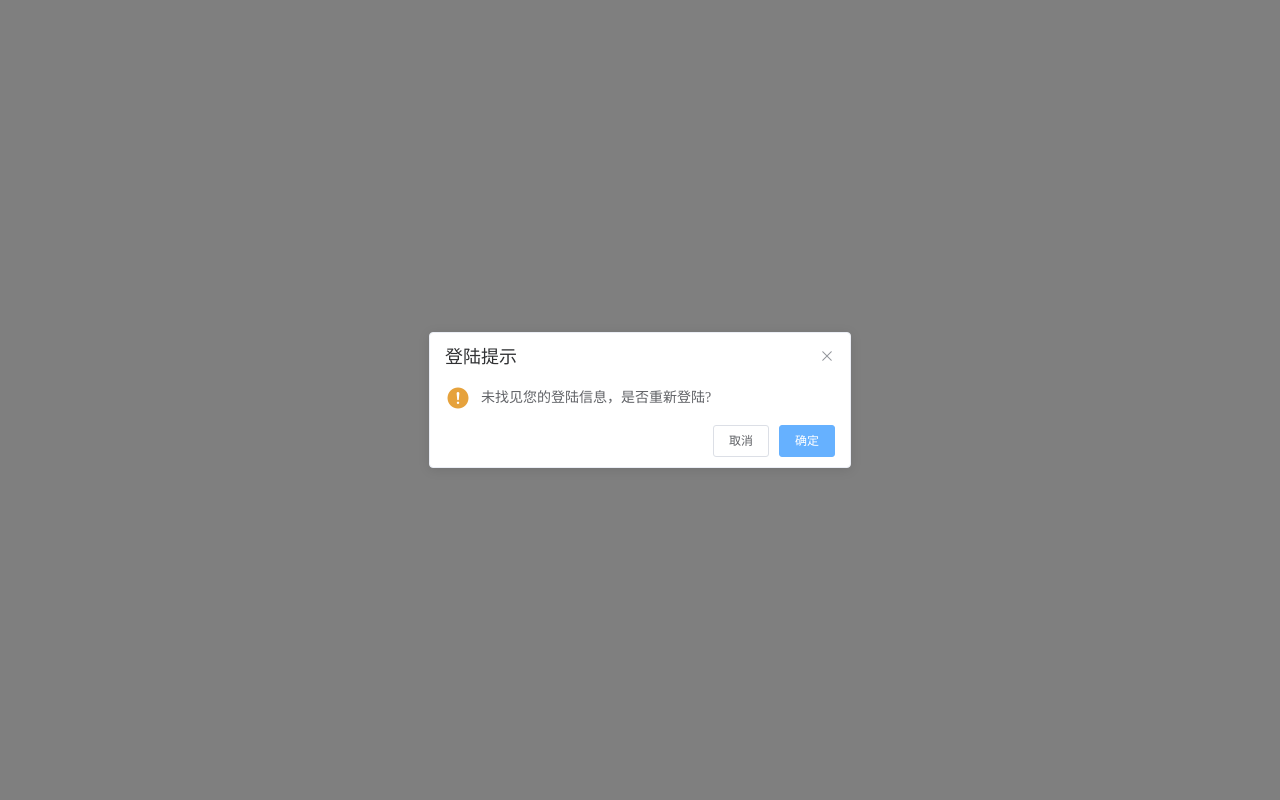
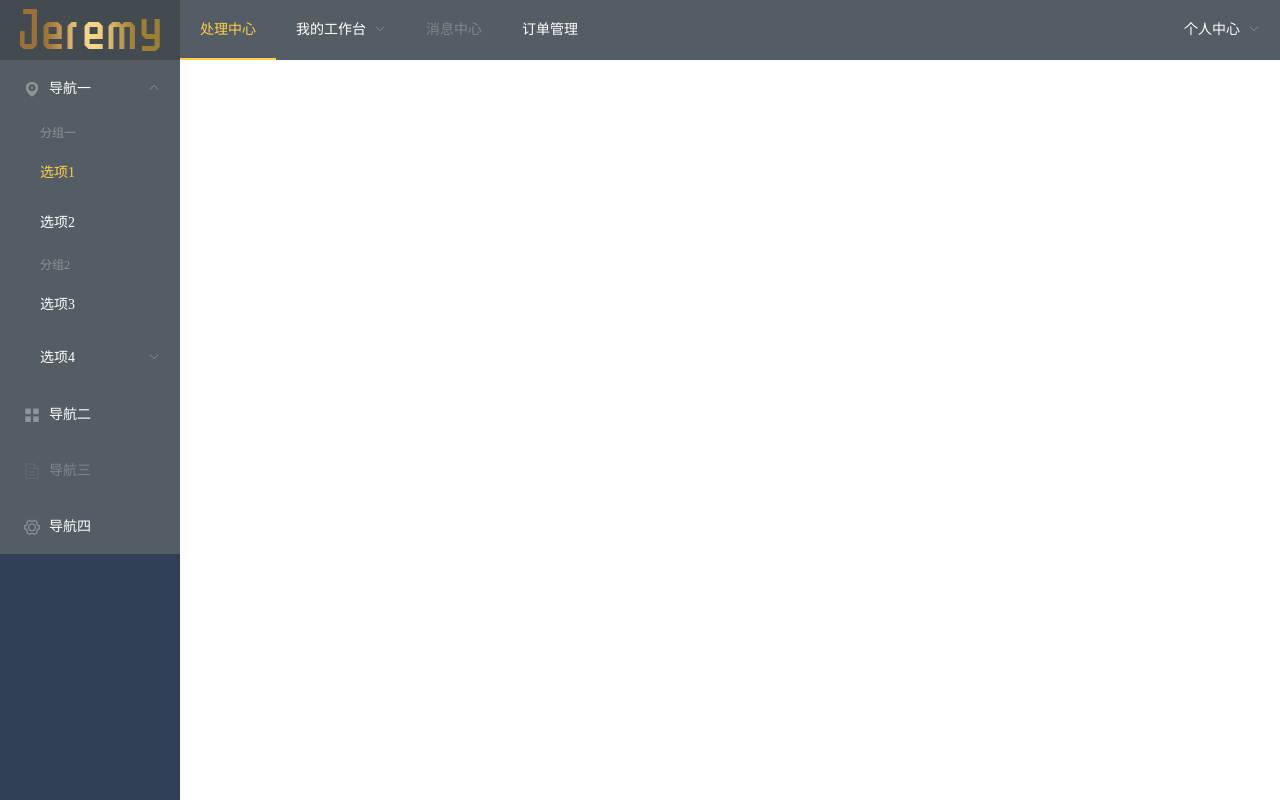
Before and after one commit to jeremy1559/jeremy-vue, a Vue app in the folder jeremy-vue/: page /index in a window 1280 px wide. Built offline with nearby package versions, Linux system fonts and the light colour scheme; what vue-resource would draw is missing.

Commit message:
添加 导航

```diff
--- /dev/null
+++ b/jeremy-vue/src/components/HeadNav.vue
@@ -0,0 +1,88 @@
+<template>
+  <div class="menu_page">
+    <el-menu
+      :default-active="activeIndex"
+      class="el-menu-demo"
+      mode="horizontal"
+      @select="handleSelect"
+      background-color="#545c64"
+      text-color="#fff"
+      active-text-color="#ffd04b"
+    >
+     <el-menu-item index="0">
+      <router-link to="/home"><img src="../assets/jeremy_log.png" width="140px" height="60px"></router-link>
+     </el-menu-item>
+      <el-menu-item index="1">处理中心</el-menu-item>
+      <el-submenu index="2">
+        <template slot="title">我的工作台</template>
+        <el-menu-item index="2-1">选项1</el-menu-item>
+        <el-menu-item index="2-2">选项2</el-menu-item>
+        <el-menu-item index="2-3">选项3</el-menu-item>
+        <el-submenu index="2-4">
+          <template slot="title">选项4</template>
+          <el-menu-item index="2-4-1">选项1</el-menu-item>
+          <el-menu-item index="2-4-2">选项2</el-menu-item>
+          <el-menu-item index="2-4-3">选项3</el-menu-item>
+        </el-submenu>
+      </el-submenu>
+      <el-menu-item index="3" disabled>消息中心</el-menu-item>
+      <el-menu-item index="4">订单管理</el-menu-item>
+      <el-submenu index="5" style="float: right;" >
+        <template slot="title">个人中心</template>
+        <el-menu-item index="5-1">个人信息</el-menu-item>
+        <el-menu-item index="5-2">退出登录</el-menu-item>
+      </el-submenu>
+    </el-menu>
+  </div>
+</template>
+<script>
+export default {
+  data() {
+    return {
+      activeIndex: "1"
+    };
+  },
+  methods: {
+    handleSelect(key, keyPath) {
+      console.log(key, keyPath);
+    }
+  }
+};
+</script>
+
+<style scoped>
+.menu_page {
+  position: fixed;
+  top: 0px;
+  left: 0;
+  width: 100%;
+  background-color: #324057;
+  z-index: 99;
+}
+
+
+.el-menu {
+  border: none;
+}
+.el-menu-item {
+
+}
+.fa-margin {
+  margin-right: 5px;
+}
+.el-menu-vertical-demo:not(.el-menu--collapse) {
+  width: 180px;
+  min-height: 400px;
+}
+.el-menu-vertical-demo {
+  width: 35px;
+}
+.el-submenu .el-menu-item {
+  min-width: 180px;
+}
+
+.hiddenDropdown,
+.hiddenDropname {
+  display: none;
+}
+</style>
--- /dev/null
+++ b/jeremy-vue/src/components/LeftMenu.vue
@@ -0,0 +1,95 @@
+<template>
+  <div class="menu_page">
+    <el-menu
+      :default-active="activeIndex"
+      class="el-menu-vertical-demo"
+      background-color="#545c64"
+      text-color="#fff"
+      active-text-color="#ffd04b"
+      @select="handleSelect"
+    >
+      <el-submenu index="1">
+        <template slot="title">
+          <i class="el-icon-location"></i>
+          <span>导航一</span>
+        </template>
+        <el-menu-item-group>
+          <template slot="title">分组一</template>
+          <el-menu-item index="1-1">选项1</el-menu-item>
+          <el-menu-item index="1-2">选项2</el-menu-item>
+        </el-menu-item-group>
+        <el-menu-item-group title="分组2">
+          <el-menu-item index="1-3">选项3</el-menu-item>
+        </el-menu-item-group>
+        <el-submenu index="1-4">
+          <template slot="title">选项4</template>
+          <el-menu-item index="1-4-1">选项1</el-menu-item>
+        </el-submenu>
+      </el-submenu>
+      <el-menu-item index="2">
+        <i class="el-icon-menu"></i>
+        <span slot="title">导航二</span>
+      </el-menu-item>
+      <el-menu-item index="3" disabled>
+        <i class="el-icon-document"></i>
+        <span slot="title">导航三</span>
+      </el-menu-item>
+      <el-menu-item index="4">
+        <i class="el-icon-setting"></i>
+        <span slot="title">导航四</span>
+      </el-menu-item>
+    </el-menu>
+  </div>
+</template>
+<script>
+export default {
+  name: "leftmenu",
+  data() {
+    return {
+       activeIndex: "1-1"
+
+    };
+  },
+   methods: {
+    handleSelect(key, keyPath) {
+      console.log(key, keyPath);
+    }
+  }
+};
+</script>
+<style scoped>
+
+.menu_page {
+  position: fixed;
+  top: 60px;
+  left: 0;
+  min-height: 100%;
+  background-color: #324057;
+  z-index: 99;
+}
+
+.el-menu {
+  border: none;
+}
+.fa-margin {
+  margin-right: 5px;
+}
+.el-menu-vertical-demo:not(.el-menu--collapse) {
+  width: 180px;
+  min-height: 400px;
+}
+.el-menu-vertical-demo {
+  width: 35px;
+}
+.el-submenu .el-menu-item {
+  min-width: 180px;
+}
+
+.hiddenDropdown,
+.hiddenDropname {
+  display: none;
+}
+a {
+  text-decoration: none;
+}
+</style>
--- a/jeremy-vue/src/router/index.js
+++ b/jeremy-vue/src/router/index.js
@@ -1,35 +1,35 @@
 import Vue from 'vue'
 import Router from 'vue-router'
-import index from '../views/index.vue'
-import nofind from '../views/404.vue'
-import register from '../views/register.vue'
-import login from '../views/login.vue'
 import store from '../store'
 import { MessageBox } from 'element-ui';
+
+import index from '@/views/index.vue'
+import nofind from '@/views/404.vue'
+import register from '@/views/register.vue'
+import login from '@/views/login.vue'
+import home from '@/views/home/home.vue'
 
 Vue.use(Router)
 
 const router = new Router({
   mode: 'history',
   routes: [
+    { path: '/', name:'首页', redirect: '/index',},
+    { path: '/register',name: '注册页面',component: register},
+    { path: '/login',name: '登陆页面', component: login },
+
+    { path: '/index',
+      name: 'index',
+      component: index,
+      children:[{
+        path: '/home',
+        name: '首页',
+        component: home,
+      }]
+    },
     {
-      path: '/',
-      redirect: '/index',
-    }, {
-      path: '/index',
-      name: 'index',
-      component: index
-    }, {
-      path: '/register',
-      name: 'register',
-      component: register
-    }, {
-      path: '/login',
-      name: 'login',
-      component: login
-    }, {
       path: '*',
-      name: 'nofind',
+      name: '404',
       component: nofind
     },
 
@@ -37,29 +37,29 @@ const router = new Router({
 });
 
 //路由守卫
-router.beforeEach((to, from, next) => {
-  console.log('请求页面==>>'+to.path);
-  if (to.path == "/login" || to.path == '/register' || to.path == '/nofind') {
-    next();
-  } else {
-    const token = store.getters.accessToken;
-    if (token) {
-      next();
-    } else {
-      MessageBox.confirm('未找见您的登陆信息，是否重新登陆?', '登陆提示', {
-        confirmButtonText: '确定',
-        cancelButtonText: '取消',
-        type: 'warning'
-      }).then(() => {
-        //确定
-        next('/login')
-      }).catch(() => {
-        //取消
-        next(false);
-      });
-    }
+// router.beforeEach((to, from, next) => {
+//   console.log('请求页面==>>'+to.path);
+//   if (to.path == "/login" || to.path == '/register' || to.path == '/nofind') {
+//     next();
+//   } else {
+//     const token = store.getters.accessToken;
+//     if (token) {
+//       next();
+//     } else {
+//       MessageBox.confirm('未找见您的登陆信息，是否重新登陆?', '登陆提示', {
+//         confirmButtonText: '确定',
+//         cancelButtonText: '取消',
+//         type: 'warning'
+//       }).then(() => {
+//         //确定
+//         next('/login')
+//       }).catch(() => {
+//         //取消
+//         next(false);
+//       });
+//     }
 
-  }
-});
+//   }
+// });
 
 export default router
--- a/jeremy-vue/src/utils/http.js
+++ b/jeremy-vue/src/utils/http.js
@@ -113,7 +113,7 @@ axios.interceptors.request.use(config => {
                         /*执行数组里的函数,重新发起被挂起的请求*/
                         onRrefreshed(response.data.data.accessToken)
                     } else {
-                        MessageBox.confirm('登陆超时请重新登陆2', '登陆提示', {
+                        MessageBox.confirm('登陆超时请重新登陆', '登陆提示', {
                             confirmButtonText: '确定',
                             cancelButtonText: '取消',
                             type: 'warning'
--- a/jeremy-vue/src/views/index.vue
+++ b/jeremy-vue/src/views/index.vue
@@ -1,17 +1,39 @@
 <template>
-    <div class="index">
-        初始化页面
+  <div class="index">
+    <HeadNav></HeadNav>
+    <LeftMenu></LeftMenu>
+    <div class="rightContainer">
+      <router-view></router-view>
     </div>
-
+  </div>
 </template>
 
 <script>
+import HeadNav from "@/components/HeadNav";
+import LeftMenu from "@/components/LeftMenu";
+
 export default {
-    name:"index",
-    components:{}
+  name: "index",
+  components: {
+    HeadNav,
+    LeftMenu
+  }
+};
+</script>
+<style scoped>
+.index {
+  width: 100%;
+  height: 100%;
+  overflow: hidden;
 }
-</script>
+.rightContainer {
+  position: relative;
+  top: 0;
+  left: 180px;
+  width: calc(100% - 180px);
+  height: calc(100% - 71px);
+  overflow: auto;
+}
 
-<style>
 
 </style>
```
Also changed, not shown: jeremy-vue/src/assets/jeremy_log.png (added), jeremy-vue/src/views/home/home.vue (added).
